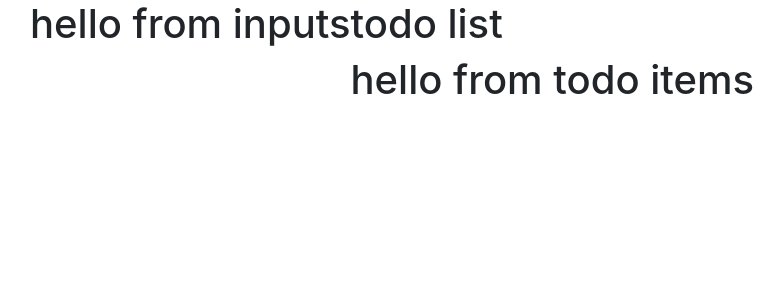
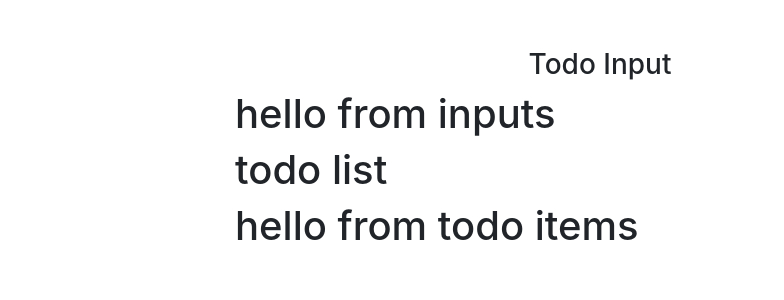
Before and after one commit to premjitB/react-todo-list, a React (Create React App) app: page / in a window 1280 px wide. Shown: the top 300 px of the page, without its empty margins (40-824 px from the left). Built offline with nearby package versions, Linux system fonts and the light colour scheme.

Commit message:
newly added componets

```diff
--- a/src/App.js
+++ b/src/App.js
@@ -1,20 +1,58 @@
-import React from "react";
+import React, { Component } from "react";
 import uuid from "uuid";
 import "bootstrap/dist/css/bootstrap.min.css";
 import TodoInput from "./components/TodoInput";
 import TodoList from "./components/TodoList";
-// some comments
-function App() {
+
+export class App extends Component {
+  state = {
+    items: [{ id: 1, title: "wake up" }, { id: 2, title: "make breakfast" }],
+    id: uuid(),
+    item: "",
+    editItem: false
+  };
+
+  handleChange = e => {
+    console.log("handle change");
+  };
+  handleSubmit = () => {
+    console.log("handle submit");
+  };
+  clearList = () => {
+    console.log("clear list");
+  };
+  handleEdit = id => {
+    console.log(`handle edit ${id}`);
+  };
+  handleDelete = id => {
+    console.log(`handle delete ${id}`);
+  };
+
+  render() {
     return (
       <div>
         <div className="container">
           <div className="row">
-          <TodoInput className="col-sm-6" />
-          <TodoList className="col-sm-6" />
+            <div className="col-10 mx-auto col-md-8 mt-5">
+              <h3 className="text-capitalize text-center">Todo Input</h3>
+              <TodoInput
+                item={this.state.item}
+                handleChange={this.handleChange}
+                handleSubmit={this.handleSubmit}
+                handleEdit={this.handleEdit}
+              />
+              <TodoList
+                items={this.state.items}
+                clearList={this.clearList}
+                handleDelete={this.handleDelete}
+                handleEdit={this.handleEdit}
+              />
+            </div>
           </div>
         </div>
       </div>
     );
   }
+}
 
 export default App;
```
Lines whose indentation alone changed are shown as unchanged.
